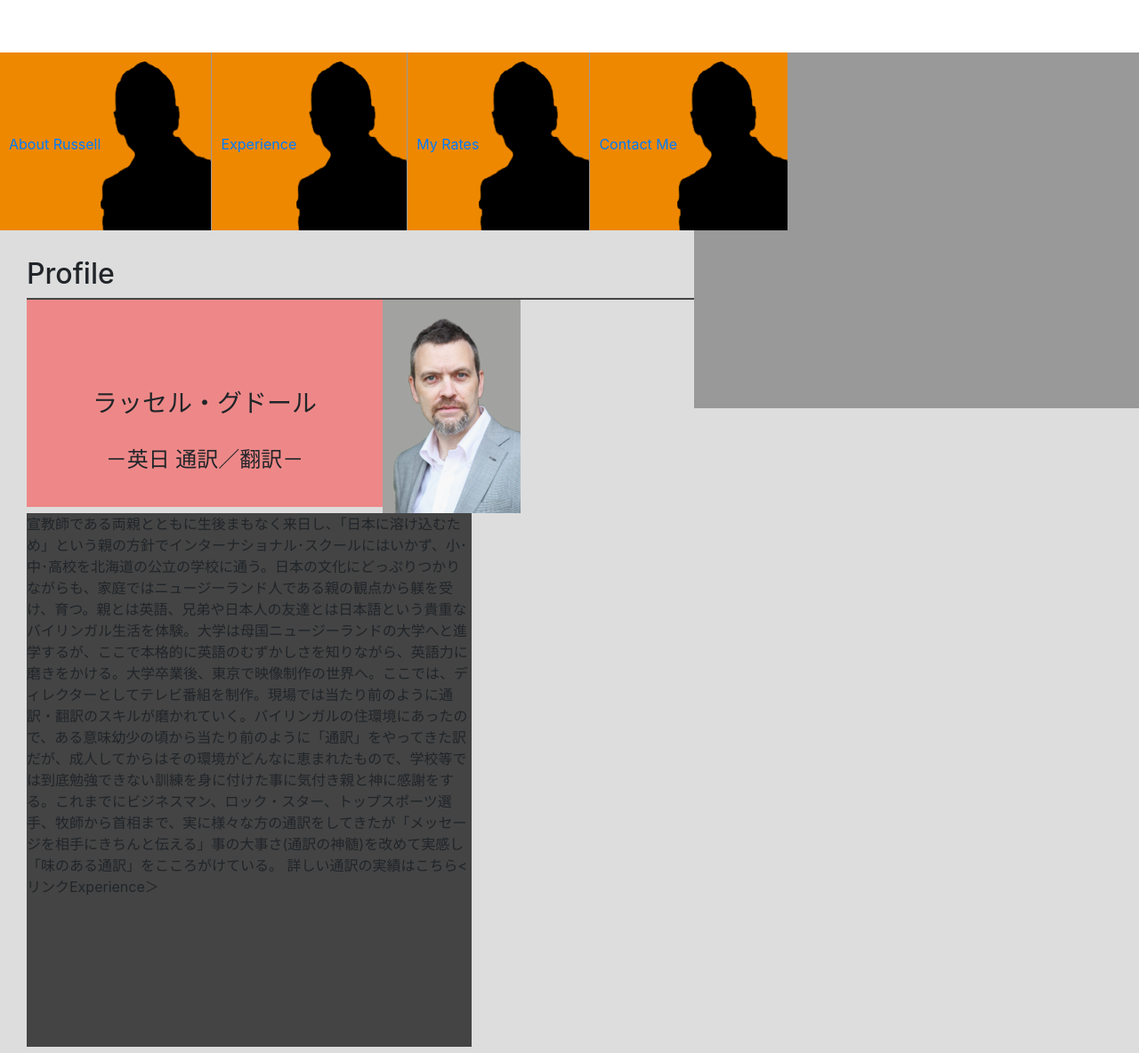
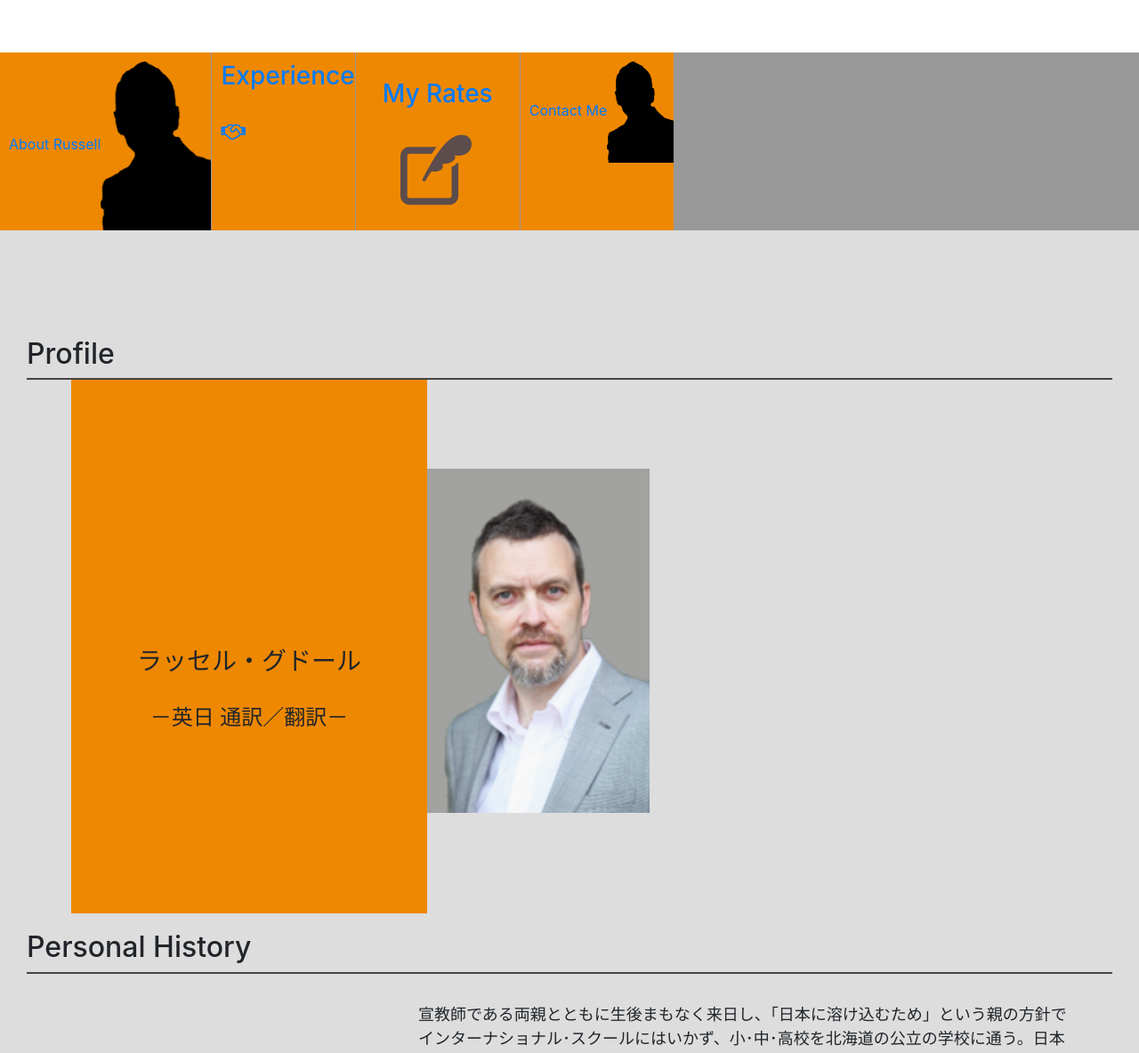
Before and after one commit to akikosakashita/project-R, a website: page html/index.html in a window 1280 px wide. Shown: the part 439-1623 px from the top of the page at 89% size. Drawn offline with nearby package versions, Linux system fonts and the light colour scheme.

Commit message:
about 制作途中２

```diff
--- a/assets/scss/style.scss
+++ b/assets/scss/style.scss
@@ -46,11 +46,14 @@
         height: 200px;
         background-color: #e80;
         float: left;
-        padding: 10px 0 0 10px;
         border-right: 1px solid #999;
+        h3 {
+            padding:30px 30px 0 30px;
+        }
         img {
-            height: 100%;
-            object-fit: cover;
+            height: 60%;
+            padding:20px 20px 20px 50px;
+            object-fit:cover;
         }
     }
     .box-4 {
@@ -60,7 +63,7 @@
         padding: 10px 0 0 10px;
         border-right: 1px solid #999;
         img {
-            height: 100%;
+            height: 60%;
             object-fit: cover;
         }
     }
@@ -84,25 +87,45 @@
 
 .about {
     width: 100%;
+    height: 1000px;
     background-color: #ddd;
     padding: 20px 20px 20px 20px;
 
     .profile {
-        padding: 10px 10px 10px 10px;
+        padding: 100px 10px 10px 10px;
         .header-1 {
             border-bottom: 2px solid #444;
         }
         .space-1 {
             width: 400px;
+            height: 600px;
             text-align: center;
-            background-color: #e88;
-            padding: 100px 30px 30px 30px;
+            background-color: #e80;
+            padding: 300px 30px 30px 30px;
+            margin-left: 50px;
             float: left;
         }
+        // .main-1 {
+        //     width: 250px;
+        //     height: 600px;
+        //     padding: 100px 0 0 0;
+        //     float:left;
+        // }
+            img {
+                width: 250px;
+                padding: 100px 0 112px 0;
+            }
         .main-2 {
-          width: 500px;
-          height: 600px;
-          background-color: #444;
+          width: 800px;
+          height: 700px;
+          padding: 100px 30px 0 40px;
+          margin: 0 20px 0 20px;
+          // background-color: #444;
+          float:left;
+          float:right;
+          p {
+            font-size:18px;
+          }
         }
  }
 
@@ -120,6 +143,8 @@
             }
         }
 }
+
+
 
 
 
@@ -178,7 +203,9 @@
         width: 50%;
         height: 40% !important;
         padding-top: 10px;
-
+        h3 {
+            color: #555!important;
+        }
         .img {
             height: 40%;
             object-fit: cover;
--- a/html/index.html
+++ b/html/index.html
@@ -58,8 +58,8 @@
     </main>
         <div class="secotion">
                 <a href="#"><div class="box-1">About Russell<img src="images/1-shadow.png" alt="1-shadow"></div></a>
-                <a href="#"><div class="box-2">Experience<img src="images/1-shadow.png" alt="1-shadow"></div></a>
-                <a href="#"><div class="box-3">My Rates<img src="images/1-shadow.png" alt="1-shadow"></div></a>
+                <a href="#"><div class="box-2"><h3>Experience</h3><br><i class="fa fa-handshake-o fa-lg"></i></div></a>
+                <a href="#"><div class="box-3"><h3>My Rates</h3><img src="images/r-1.png" alt="rates"></div></a>
                 <a href="#"><div class="box-4">Contact Me<img src="images/1-shadow.png" alt="1-shadow"></div></a>
                 <div class="fb"></div>
         </div>
@@ -69,13 +69,9 @@
       <h2>Profile</h2>
     </div>
       <div class="space-1"><h3>ラッセル・グドール</h3><br><h4>－英日 通訳／翻訳－</h4></div>
-      <div class="main-1">
-        <img src="images/1-original.png" alt="Russell photo">
-      </div>
+      <div class="main-1"><img src="images/1-original.png" alt="Russell photo"></div>
       <div class="main-2">
-        <p>宣教師である両親とともに生後まもなく来日し、「日本に溶け込むため」という親の方針でインターナショナル･スクールにはいかず、小･中･高校を北海道の公立の学校に通う。日本の文化にどっぷりつかりながらも、家庭ではニュージーランド人である親の観点から躾を受け、育つ。親とは英語、兄弟や日本人の友達とは日本語という貴重なバイリンガル生活を体験。大学は母国ニュージーランドの大学へと進学するが、ここで本格的に英語のむずかしさを知りながら、英語力に磨きをかける。大学卒業後、東京で映像制作の世界へ。ここでは、ディレクターとしてテレビ番組を制作。現場では当たり前のように通訳・翻訳のスキルが磨かれていく。バイリンガルの住環境にあったので、ある意味幼少の頃から当たり前のように「通訳」をやってきた訳だが、成人してからはその環境がどんなに恵まれたもので、学校等では到底勉強できない訓練を身に付けた事に気付き親と神に感謝をする。これまでにビジネスマン、ロック・スター、トップスポーツ選手、牧師から首相まで、実に様々な方の通訳をしてきたが「メッセージを相手にきちんと伝える」事の大事さ(通訳の神髄)を改めて実感し「味のある通訳」をこころがけている。
-
-詳しい通訳の実績はこちら<リンクExperience＞</p>
+        <p>宣教師である両親とともに生後まもなく来日し、「日本に溶け込むため」という親の方針でインターナショナル･スクールにはいかず、小･中･高校を北海道の公立の学校に通う。日本の文化にどっぷりつかりながらも、家庭ではニュージーランド人である親の観点から躾を受け、育つ。親とは英語、兄弟や日本人の友達とは日本語という貴重なバイリンガル生活を体験。<br>大学は母国ニュージーランドの大学へと進学するが、ここで本格的に英語のむずかしさを知りながら、英語力に磨きをかける。大学卒業後、東京で映像制作の世界へ。ここでは、ディレクターとしてテレビ番組を制作。現場では当たり前のように通訳・翻訳のスキルが磨かれていく。<br>バイリンガルの住環境にあったので、ある意味幼少の頃から当たり前のように「通訳」をやってきた訳だが、成人してからはその環境がどんなに恵まれたもので、学校等では到底勉強できない訓練を身に付けた事に気付き親と神に感謝をする。<br>これまでにビジネスマン、ロック・スター、トップスポーツ選手、牧師から首相まで、実に様々な方の通訳をしてきたが「メッセージを相手にきちんと伝える」事の大事さ(通訳の神髄)を改めて実感し「味のある通訳」をこころがけている。<br>詳しい通訳の実績は<a href="#">こちら</a></p>
       </div>
   </div>
   <div class="history">
```
Also changed, not shown: assets/index.html (+4 -8 lines), html/css/style.css, html/images/r-1.png (added).
